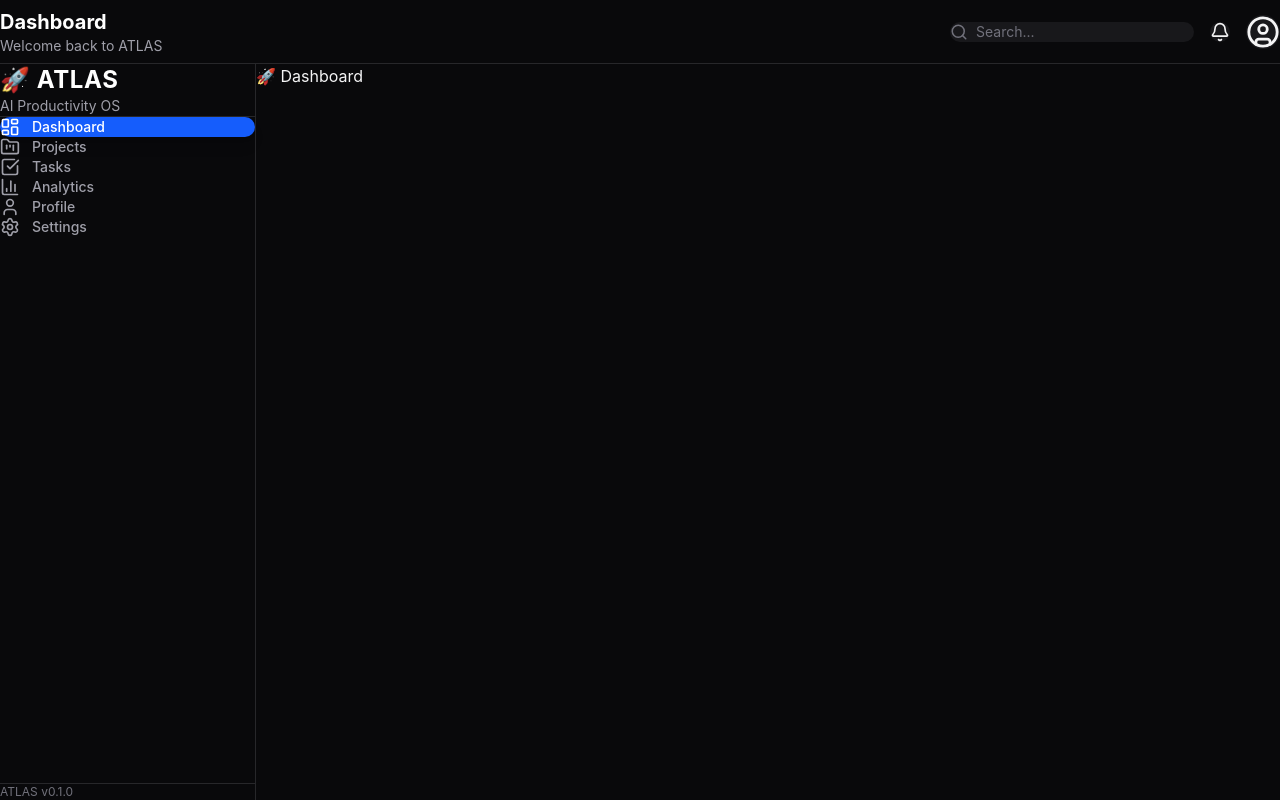
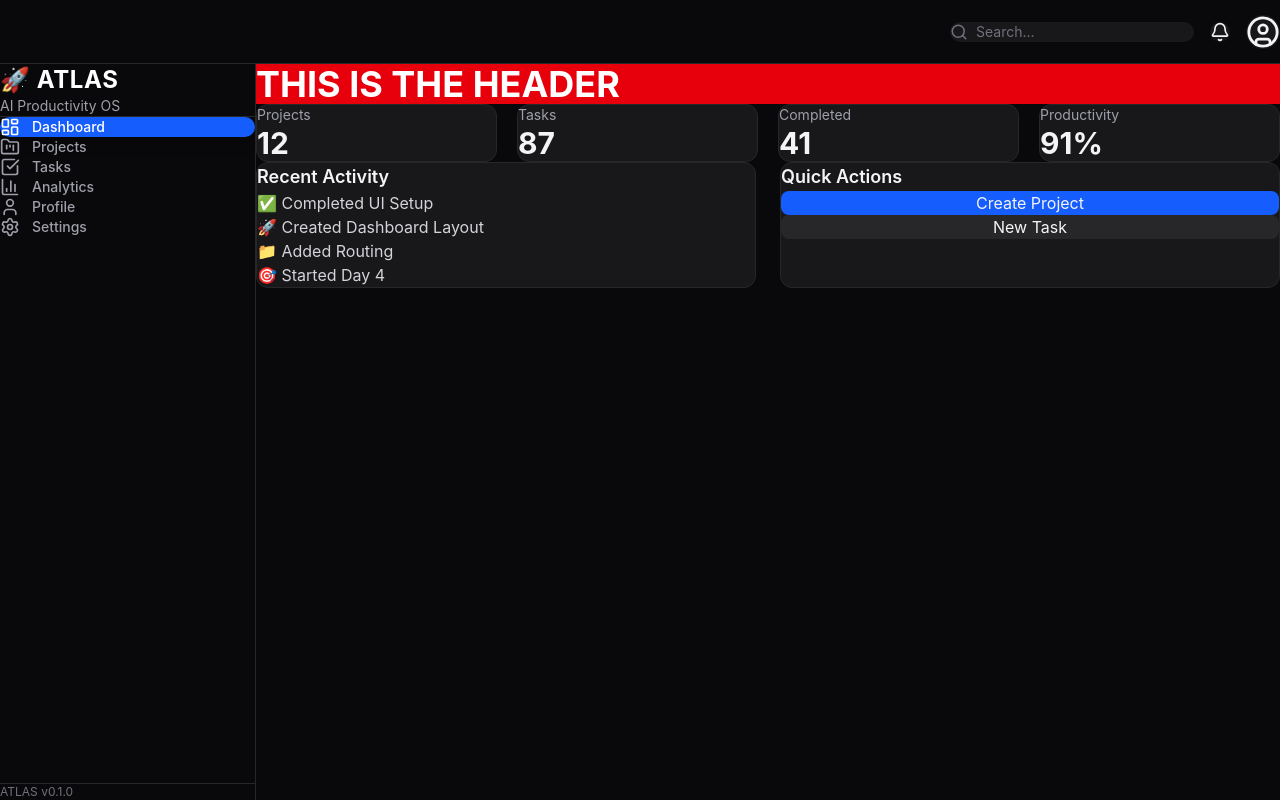
Before and after one commit to mishravedansh262-arch/Atlas, a React (Vite) app: page /dashboard in a window 1280 px wide. Built offline with nearby package versions, Linux system fonts and the light colour scheme.

Commit message:
feat: build dashboard layout and reusable dashboard components

```diff
--- /dev/null
+++ b/src/components/dashboard/DashboardHeader.tsx
@@ -0,0 +1,7 @@
+export default function DashboardHeader() {
+  return (
+    <div className="bg-red-600 p-10 text-4xl font-bold text-white">
+      THIS IS THE HEADER
+    </div>
+  );
+}
--- /dev/null
+++ b/src/components/dashboard/QuickActions.tsx
@@ -0,0 +1,19 @@
+export default function QuickActions() {
+  return (
+    <div className="rounded-xl border border-zinc-800 bg-zinc-900 p-5">
+      <h2 className="mb-4 text-lg font-semibold">
+        Quick Actions
+      </h2>
+
+      <div className="space-y-3">
+        <button className="w-full rounded-lg bg-blue-600 py-2">
+          Create Project
+        </button>
+
+        <button className="w-full rounded-lg bg-zinc-800 py-2">
+          New Task
+        </button>
+      </div>
+    </div>
+  );
+}
--- /dev/null
+++ b/src/components/dashboard/RecentActivity.tsx
@@ -0,0 +1,16 @@
+export default function RecentActivity() {
+  return (
+    <div className="rounded-xl border border-zinc-800 bg-zinc-900 p-5">
+      <h2 className="mb-4 text-lg font-semibold">
+        Recent Activity
+      </h2>
+
+      <ul className="space-y-3 text-zinc-300">
+        <li>✅ Completed UI Setup</li>
+        <li>🚀 Created Dashboard Layout</li>
+        <li>📁 Added Routing</li>
+        <li>🎯 Started Day 4</li>
+      </ul>
+    </div>
+  );
+}
--- /dev/null
+++ b/src/components/dashboard/StatCard.tsx
@@ -0,0 +1,16 @@
+type Props = {
+  title: string;
+  value: string;
+};
+
+export default function StatCard({ title, value }: Props) {
+  return (
+    <div className="rounded-xl border border-zinc-800 bg-zinc-900 p-5">
+      <p className="text-sm text-zinc-400">{title}</p>
+
+      <h2 className="mt-2 text-3xl font-bold">
+        {value}
+      </h2>
+    </div>
+  );
+}
--- /dev/null
+++ b/src/components/dashboard/StatsGrid.tsx
@@ -0,0 +1,12 @@
+import StatCard from "./StatCard";
+
+export default function StatsGrid() {
+  return (
+    <div className="grid gap-5 md:grid-cols-2 xl:grid-cols-4">
+      <StatCard title="Projects" value="12" />
+      <StatCard title="Tasks" value="87" />
+      <StatCard title="Completed" value="41" />
+      <StatCard title="Productivity" value="91%" />
+    </div>
+  );
+}
--- a/src/components/layout/Navbar.tsx
+++ b/src/components/layout/Navbar.tsx
@@ -2,14 +2,7 @@ import { Bell, Search, UserCircle } from "lucide-react";
 
 function Navbar() {
   return (
-    <header className="flex h-16 items-center justify-between border-b border-zinc-800 bg-zinc-950 px-6">
-      <div>
-        <h1 className="text-xl font-bold text-white">Dashboard</h1>
-        <p className="text-sm text-zinc-400">
-          Welcome back to ATLAS
-        </p>
-      </div>
-
+    <header className="flex h-16 items-center justify-end border-b border-zinc-800 bg-zinc-950 px-6">
       <div className="flex items-center gap-4">
         <div className="flex items-center gap-2 rounded-xl bg-zinc-900 px-3 py-2">
           <Search size={18} className="text-zinc-500" />
--- a/src/pages/dashboard/Dashboard.tsx
+++ b/src/pages/dashboard/Dashboard.tsx
@@ -1,3 +1,22 @@
-export default function Dashboard() {
-  return <h1>🚀 Dashboard</h1>;
+import DashboardHeader from "../../components/dashboard/DashboardHeader";
+import QuickActions from "../../components/dashboard/QuickActions";
+import RecentActivity from "../../components/dashboard/RecentActivity";
+import StatsGrid from "../../components/dashboard/StatsGrid";
+
+function Dashboard() {
+  return (
+    <div className="space-y-8">
+      <DashboardHeader />
+
+      <StatsGrid />
+
+      <div className="grid gap-6 lg:grid-cols-2">
+        <RecentActivity />
+
+        <QuickActions />
+      </div>
+    </div>
+  );
 }
+
+export default Dashboard;
```
